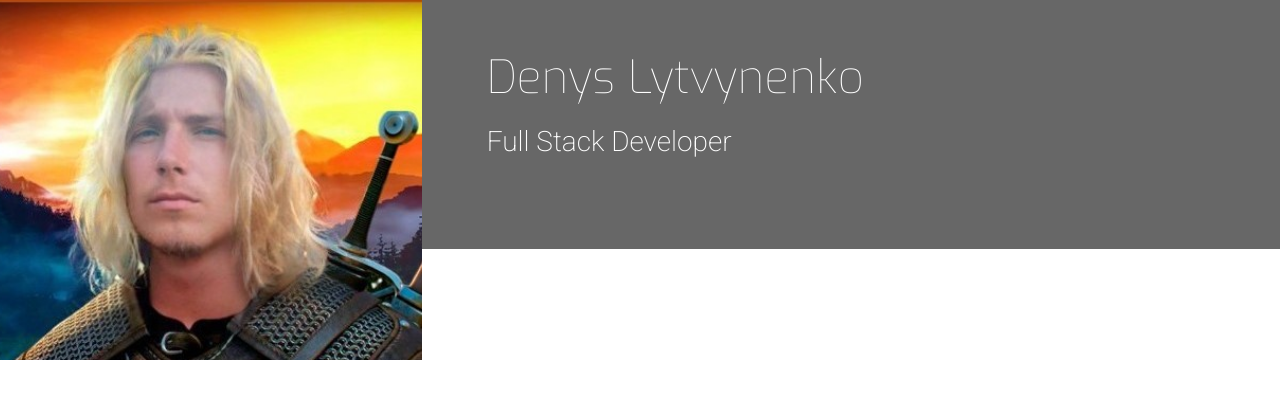
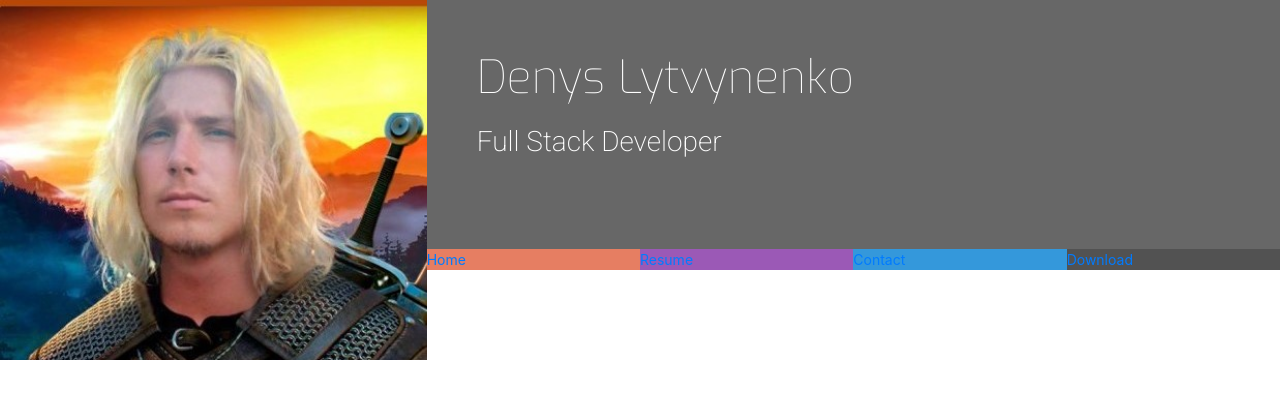
Before and after one commit to Dionismaximus/Resume_Project, a plain HTML site: page index.html in a window 1280 px wide. Drawn offline with nearby package versions, Linux system fonts and the light colour scheme.

Commit message:
Add four nav panels

```diff
--- a/assets/css/style.css
+++ b/assets/css/style.css
@@ -5,6 +5,22 @@
 
 .bg-color-name-title {
     background-color: #676767;
+}
+
+.ui-menu-color-home {
+    background-color: #e67e62;
+}
+
+.ui-menu-color-resume {
+    background-color: #9b59b6;
+}
+
+.ui-menu-color-contact {
+    background-color: #3498db;
+}
+
+.ui-menu-color-download {
+    background-color: #525252;
 }
 
 /* ----------------------------Heading */
@@ -44,3 +60,16 @@ header {
     margin-bottom: 90px;
     color: #fff;
 }
+
+.list-inline-item:not(:last-child) {
+    margin: 0;
+}
+
+.menucontainer {
+    font-size: 0;
+}
+
+#nav li {
+    font-size: 14px;
+    padding: 0;
+}
--- a/index.html
+++ b/index.html
@@ -10,15 +10,33 @@
 </head>
 <body>
     <header>
-        <div class="row">
+        <div class="row no-gutters">
             <a href="index.html" class="col-md-4 logo">
 
             </a>
             <div class="col-md-8">
-                <div class="row bg-color-name-title">
+                <div class="row no-gutters bg-color-name-title">
                     <div class="col heading">
                         <h1 class="name">Denys Lytvynenko</h1>
                         <h2 class="title">Full Stack Developer</h2>
+                    </div>
+                </div>
+                <div class="row no-gutters">
+                    <div class="col">
+                        <ul id="nav" class="list-inline menucontainer">
+                            <li class="col-6 col-sm-3 ui-menu-color-home list-inline-item">
+                                <a href="#"><spam>Home</spam></a>
+                            </li>
+                            <li class="col-6 col-sm-3 ui-menu-color-resume list-inline-item">
+                                <a href="#"><spam>Resume</spam></a>
+                            </li>
+                            <li class="col-6 col-sm-3 ui-menu-color-contact list-inline-item">
+                                <a href="#"><spam>Contact</spam></a>
+                            </li>
+                            <li class="col-6 col-sm-3 ui-menu-color-download list-inline-item">
+                                <a href="#"><spam>Download</spam></a>
+                            </li>
+                        </ul>
                     </div>
                 </div>
             </div>
```
